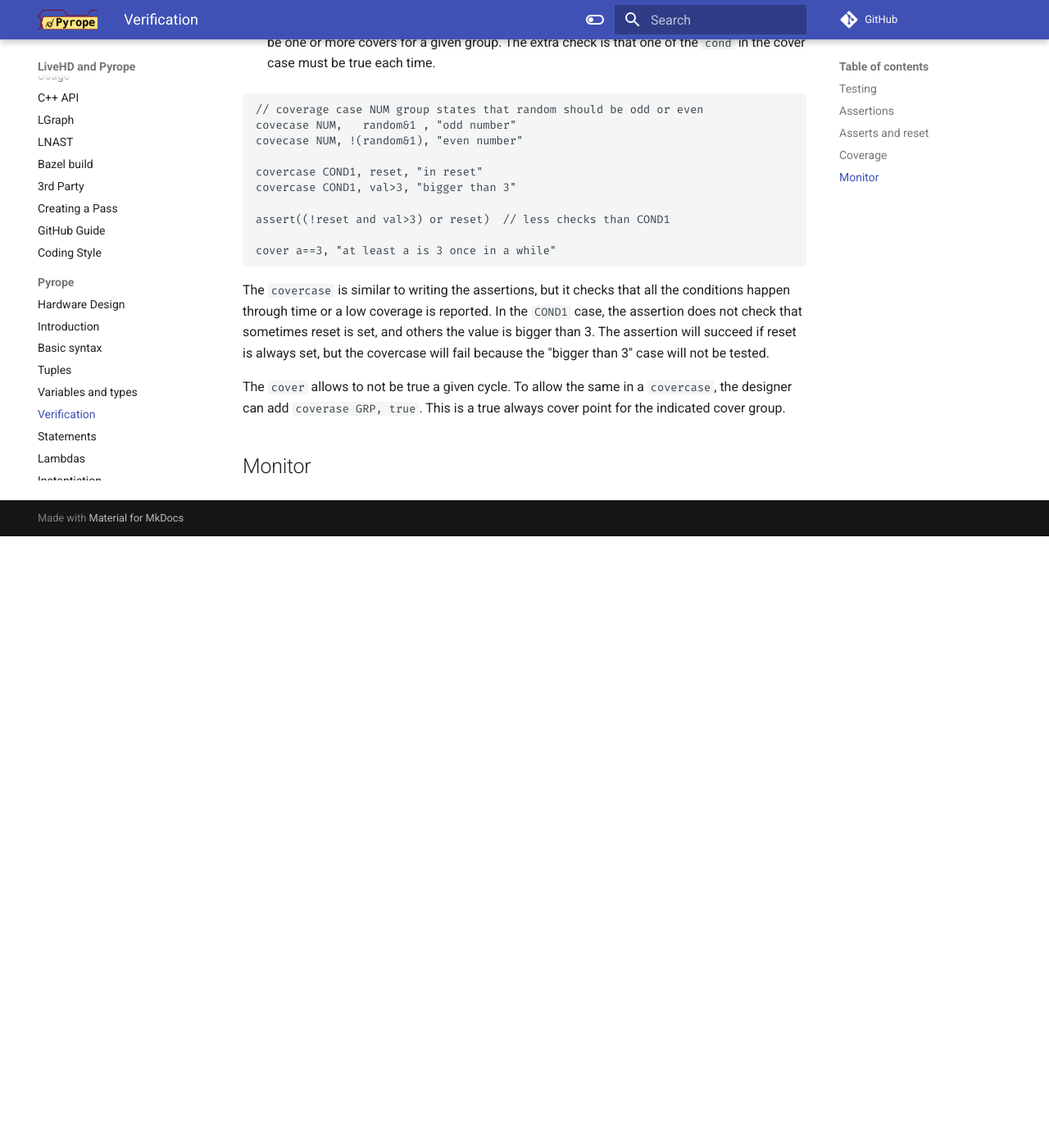
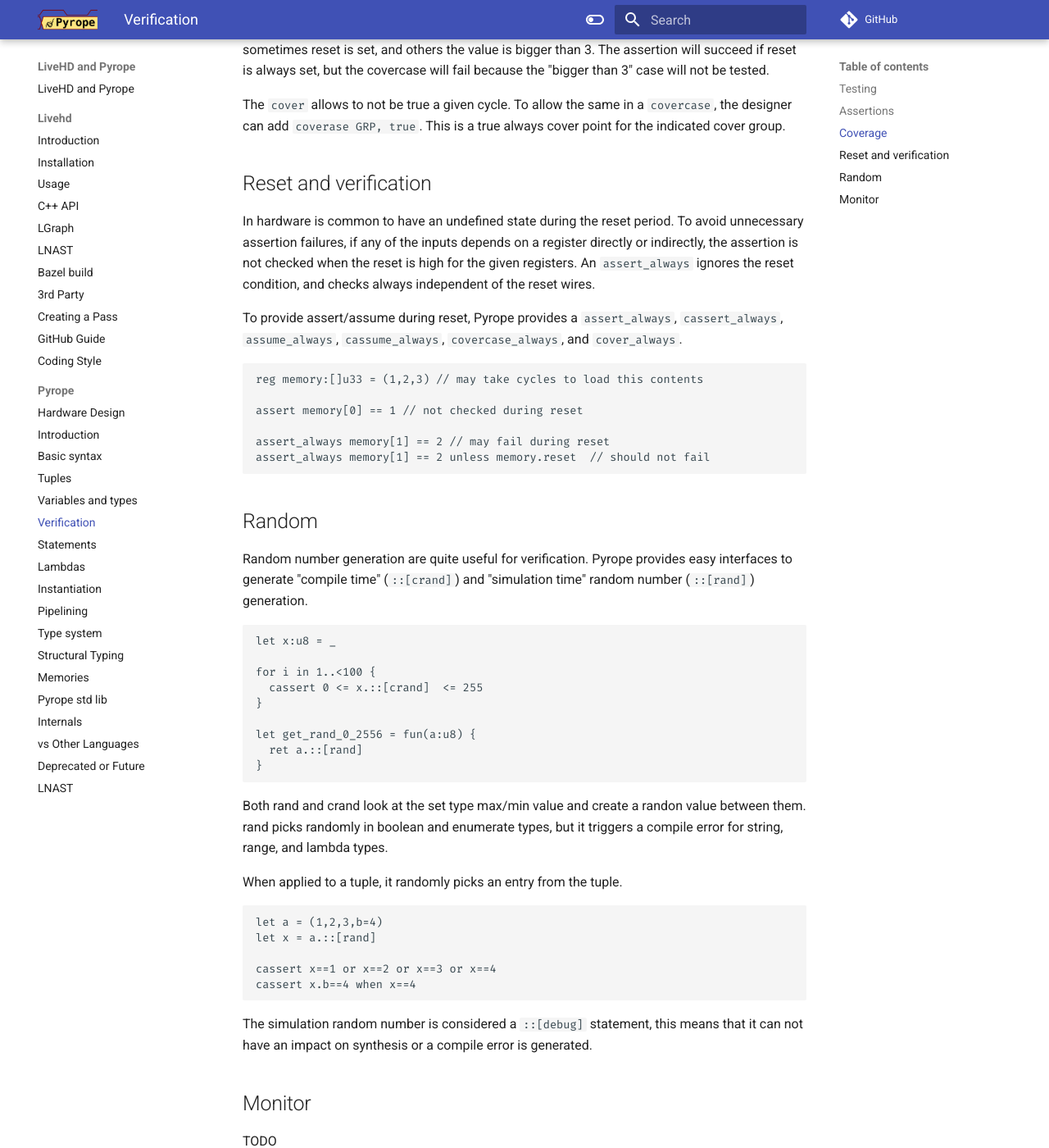
Before and after one commit to masc-ucsc/docs, an MkDocs documentation site: the page built from docs/pyrope/05-assert.md, in a window 1280 px wide and 1400 px high, scrolled down 2711 px. Shown: the whole window at 82% size. Built offline with MkDocs 1.6.1 and Material for MkDocs 9.7.7, drawn with Linux system fonts in a browser that asks for light colours; comment, search, counter and statistics services are not loaded; before the commit the page ends 3365 px from its top, so only the background shows below that; some of the changed text lies outside the part shown.

Commit message:
random and compile time random

````diff
--- a/docs/pyrope/05-assert.md
+++ b/docs/pyrope/05-assert.md
@@ -113,24 +113,6 @@ the synthesis tool to generate more efficient code.
 
 In a way, most type checks have equivalent `cassert` checks.
 
-## Asserts and reset
-
-In hardware is common to have an undefined state during the reset period. To
-avoid unnecessary assertion failures, if any of the inputs depends on a
-register directly or indirectly, the assertion is not checked when the reset is
-high for the given registers. An `assert_always` ignores the reset condition,
-and checks always independent of the reset wires.
-
-
-```
-reg memory:[]u33 = (1,2,3) // may take cycles to load this contents
-
-assert memory[0] == 1 // not checked during reset
-
-assert_always memory[1] == 2 // may fail during reset
-assert_always memory[1] == 2 unless memory.reset  // should not fail
-```
-
 
 ## Coverage
 
@@ -176,4 +158,65 @@ The `cover` allows to not be true a given cycle. To allow the same in a
 `covercase`, the designer can add `coverase GRP, true`. This is a true always
 cover point for the indicated cover group.
 
+
+## Reset and verification
+
+In hardware is common to have an undefined state during the reset period. To
+avoid unnecessary assertion failures, if any of the inputs depends on a
+register directly or indirectly, the assertion is not checked when the reset is
+high for the given registers. An `assert_always` ignores the reset condition,
+and checks always independent of the reset wires.
+
+
+To provide assert/assume during reset, Pyrope provides a `assert_always`,
+`cassert_always`, `assume_always`, `cassume_always`, `covercase_always`, and
+`cover_always`.
+
+```
+reg memory:[]u33 = (1,2,3) // may take cycles to load this contents
+
+assert memory[0] == 1 // not checked during reset
+
+assert_always memory[1] == 2 // may fail during reset
+assert_always memory[1] == 2 unless memory.reset  // should not fail
+```
+
+## Random
+
+Random number generation are quite useful for verification. Pyrope provides
+easy interfaces to generate "compile time" (`::[crand]`) and "simulation time"
+random number (`::[rand]`) generation.
+
+
+```
+let x:u8 = _
+
+for i in 1..<100 {
+  cassert 0 <= x.::[crand]  <= 255
+}
+
+let get_rand_0_2556 = fun(a:u8) {
+  ret a.::[rand]
+}
+```
+
+Both rand and crand look at the set type max/min value and create a randon value
+between them. rand picks randomly in boolean and enumerate types, but it triggers
+a compile error for string, range, and lambda types.
+
+When applied to a tuple, it randomly picks an entry from the tuple.
+
+```
+let a = (1,2,3,b=4)
+let x = a.::[rand]
+
+cassert x==1 or x==2 or x==3 or x==4
+cassert x.b==4 when x==4
+```
+
+The simulation random number is considered a `::[debug]` statement, this means
+that it can not have an impact on synthesis or a compile error is generated.
+
 ## Monitor
+
+TODO
````
Also changed, not shown: docs/pyrope/03-bundle.md (+12 -6 lines), docs/pyrope/04-variables.md (+6 -2 lines), docs/pyrope/07b-structtype.md (+1 -1 lines), docs/pyrope/12-lnast.md (+17 -2 lines).
